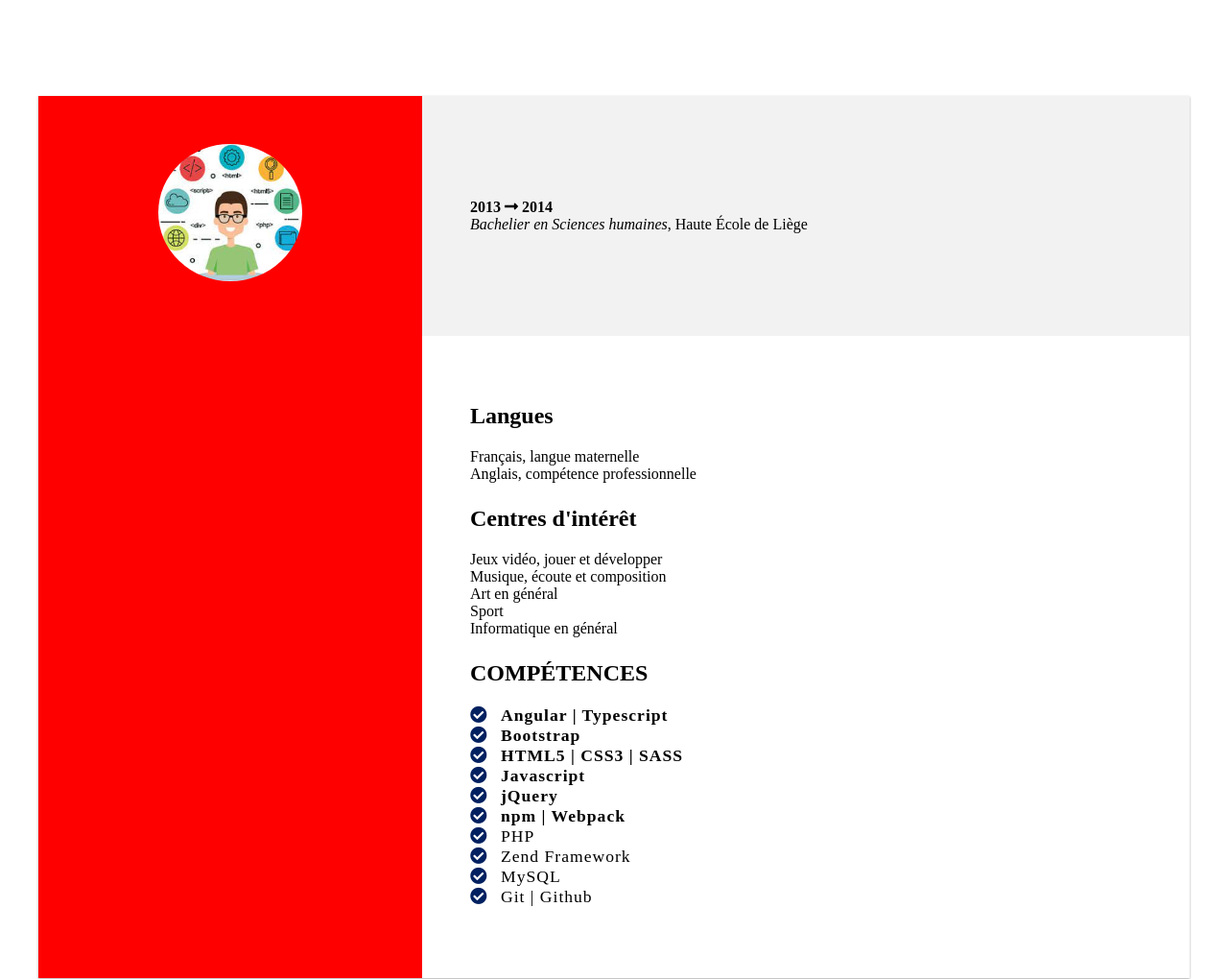
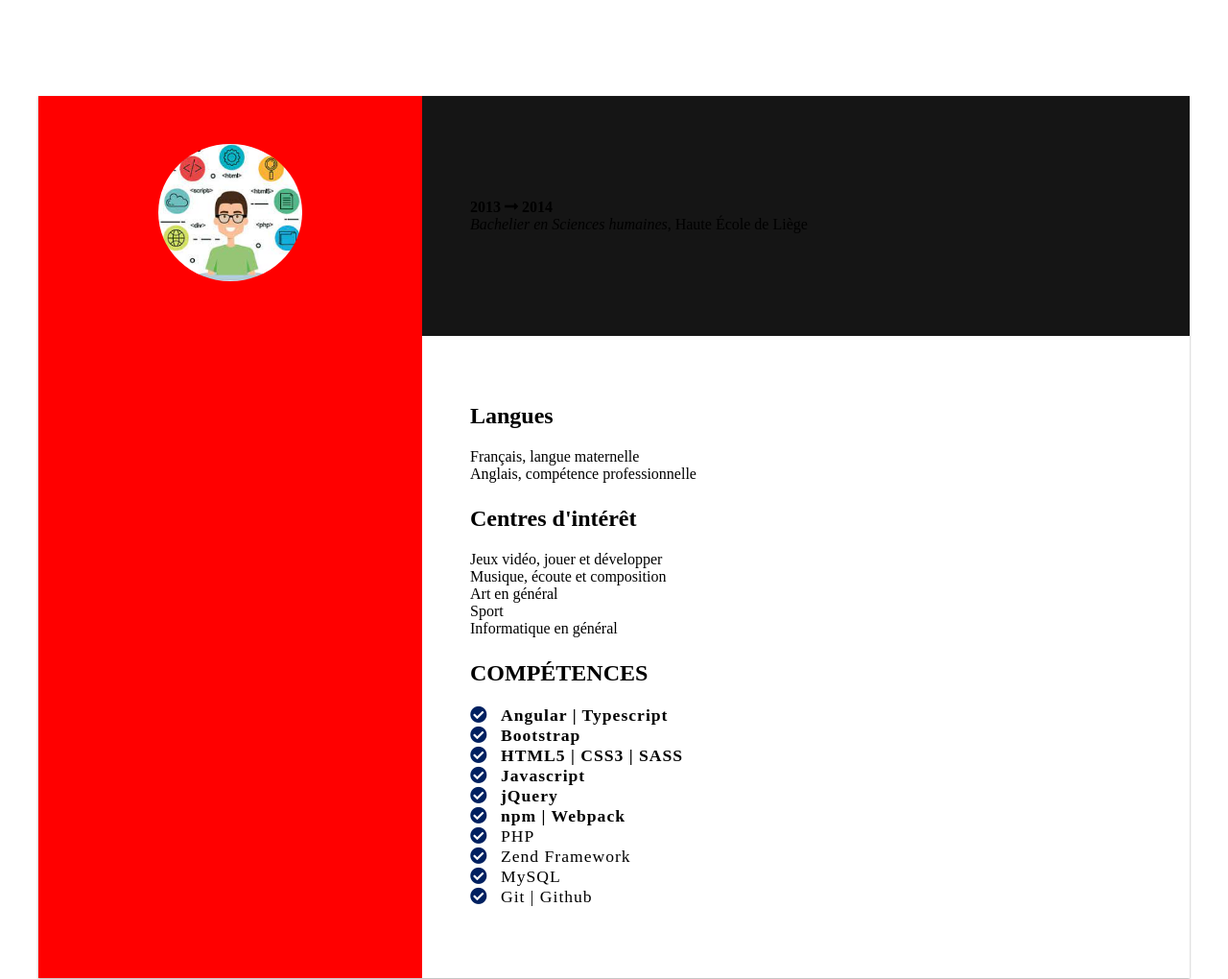
Before and after one commit to fatouk/CV, a plain HTML site: page index.html in a window 1280 px wide. Shown: the top 1020 px of the page at 96% size. Drawn offline with Linux system fonts and the light colour scheme.

Commit message:
tester mon workflow

```diff
--- a/style.css
+++ b/style.css
@@ -1,7 +1,7 @@
 .header {
     grid-area: header;
     padding: 50px;
-    background-color: #F2F2F2;
+    background-color: #151515;
     display: flex;
     flex-direction: column;
     justify-content: center;
```
